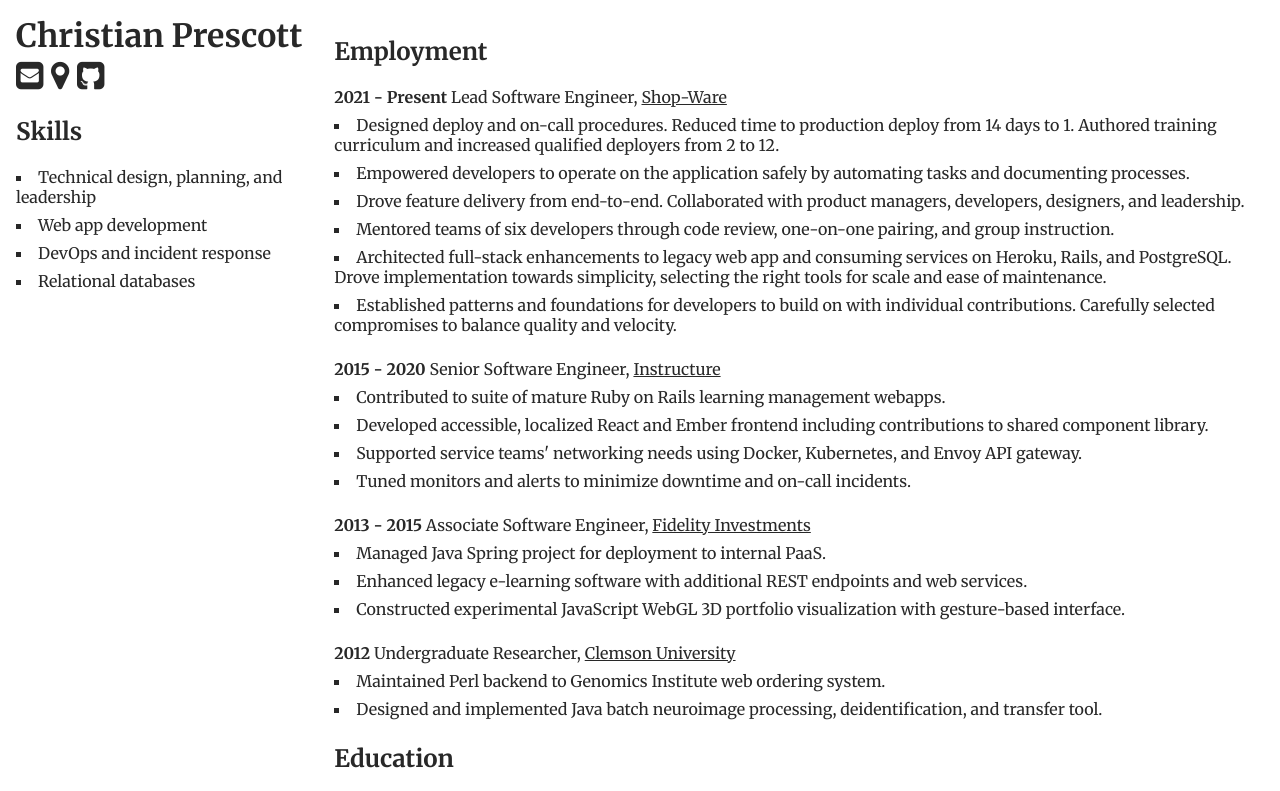
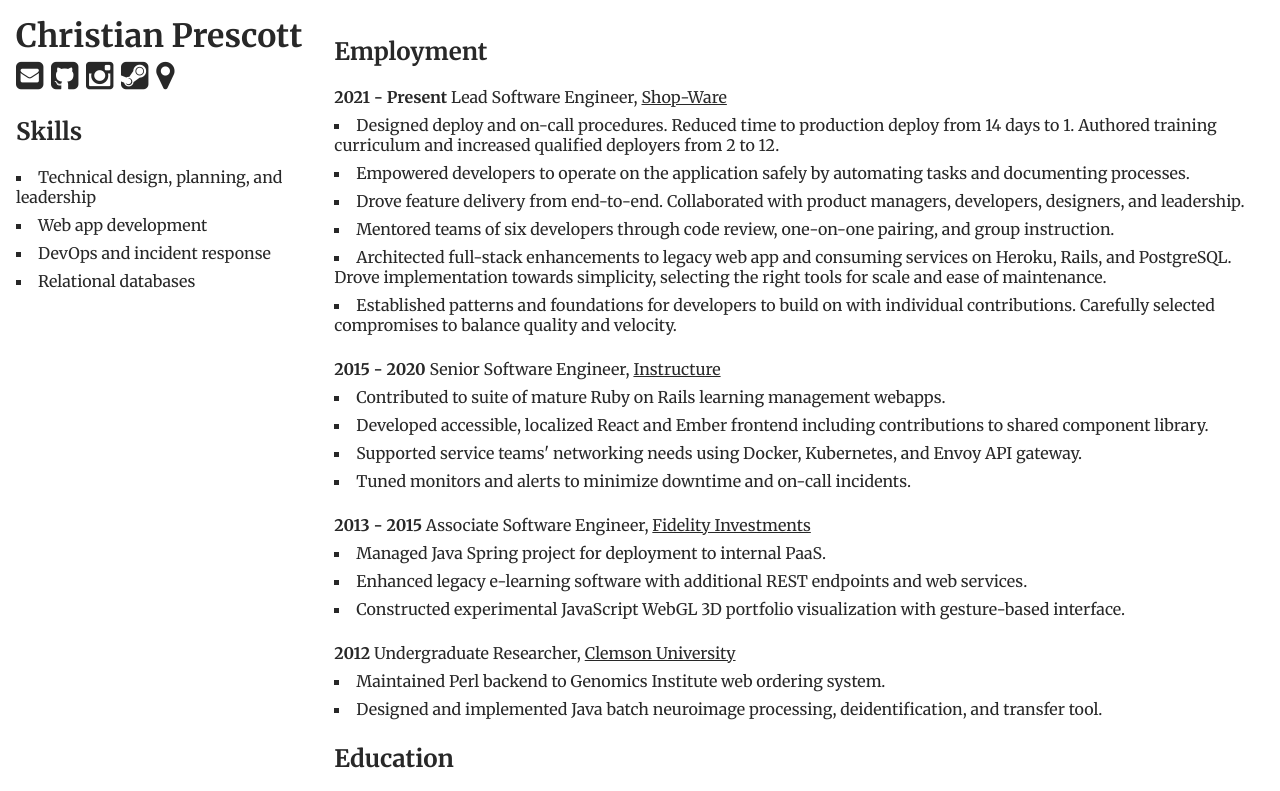
Before and after one commit to christianprescott/christianprescott.github.io, a plain HTML site: page index.html in a window 1280 px wide. Shown: the top 791 px of the page. Drawn offline with Linux system fonts and the light colour scheme.

Commit message:
add links

```diff
--- a/css/print.css
+++ b/css/print.css
@@ -33,6 +33,10 @@
 		display: block;
 	}
 
+	.ig, .steam {
+		display: none;
+	}
+
 	.icon {
 		span {
 			display: initial;
--- a/css/style.css
+++ b/css/style.css
@@ -106,6 +106,12 @@
 	&.gh:before {
 		content: "\f092";
 	}
+	&.ig:before {
+		content: "\f16d";
+	}
+	&.steam:before {
+		content: "\f1b7";
+	}
 	&.mail:before {
 		content: "\f199";
 	}
--- a/index.html
+++ b/index.html
@@ -15,8 +15,10 @@
 			<ul class="social">
 				<li><a href="mailto:me@christianprescott.com" class="icon mail" title="Email Contact"><span>me@christianprescott.com</span></a></li>
 				<li id="callme" style="display: none;"><a href="tel:8436109551" class="icon phone" title="Telephone Contact"><span>843-610-9551</span></a></li>
+				<li><a href="https://github.com/christianprescott" class="icon gh" title="GitHub"><span>github.com/christianprescott</span></a></li>
+				<li><a href="https://www.instagram.com/performedbeef" class="icon ig" title="GitHub"><span>instagram.com/performedbeef</span></a></li>
+				<li><a href="https://steamcommunity.com/id/performedbeef/" class="icon steam" title="GitHub"><span>steamcommunity.com/id/performedbeef/</span></a></li>
 				<li><a href="https://www.google.com/maps/place/Ogden,+UT/" class="icon map" title="Location"><span>Ogden, UT</span></a></li>
-				<li><a href="https://github.com/christianprescott" class="icon gh" title="GitHub"><span>github.com/christianprescott</span></a></li>
 			</ul>
 			<h2>Skills</h2>
 			<ul class="details">
```
